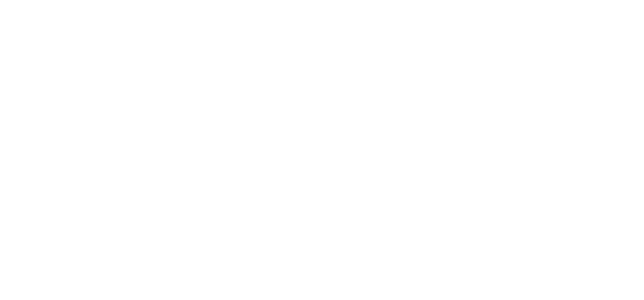
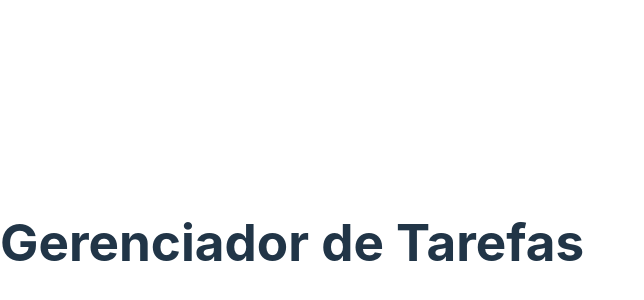
Before and after one commit to valadao-davi/React-Basic-ToDoList, a React (Vite) app: page / in a window 1280 px wide. Shown: the part 158-458 px from the top of the page, without its empty margins (0-644 px from the left). Built offline with nearby package versions, Linux system fonts and the light colour scheme.

Commit message:
adicionado componentes

```diff
--- a/src/App.jsx
+++ b/src/App.jsx
@@ -3,7 +3,7 @@
 
   return (
     <div>
-
+      <h1>Gerenciador de Tarefas</h1>
     </div>
   );
 }
```
Also changed, not shown: src/components/Task.jsx (added).
